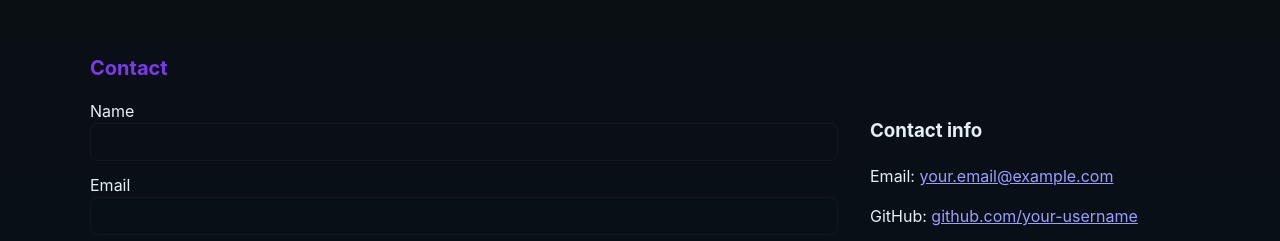
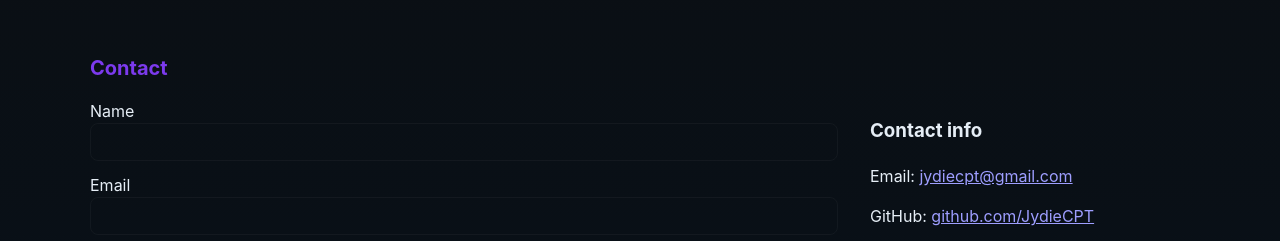
Before and after one commit to JydieCPT/JAYDAN25099_PTO2505_GroupA_Jay-Dee-Daniels_CDV05, a plain HTML site: page index.html in a window 1280 px wide. Shown: the part 2573-2814 px from the top of the page. Drawn offline with Linux system fonts and the light colour scheme.

Commit message:
Added my email and github to HTML.

```diff
--- a/index.html
+++ b/index.html
@@ -201,8 +201,8 @@
 
           <aside class="contact-side">
             <h3>Contact info</h3>
-            <p>Email: <a href="mailto:your.email@example.com">your.email@example.com</a></p>
-            <p>GitHub: <a href="https://github.com/your-username" target="_blank" rel="noopener">github.com/your-username</a></p>
+            <p>Email: <a href="mailto:your.email@example.com">jydiecpt@gmail.com</a></p>
+            <p>GitHub: <a href="https://github.com/your-username" target="_blank" rel="noopener">github.com/JydieCPT</a></p>
             <p>Location: Cape Town, South Africa</p>
           </aside>
         </div>
```
